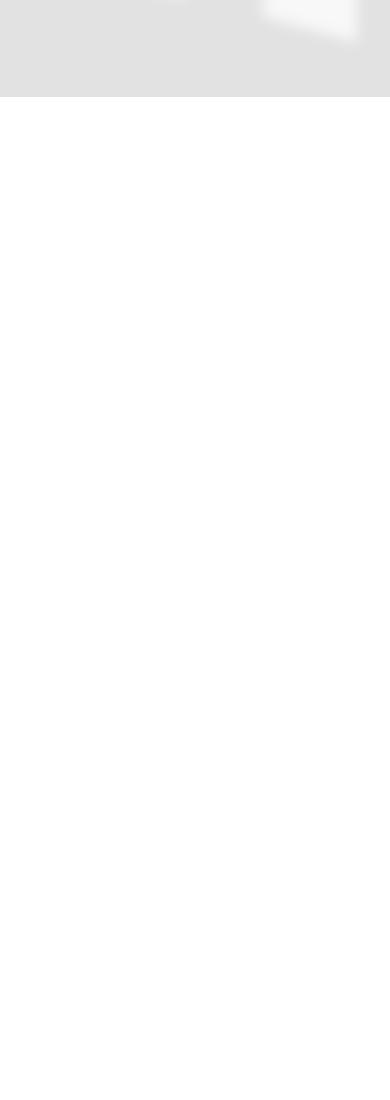
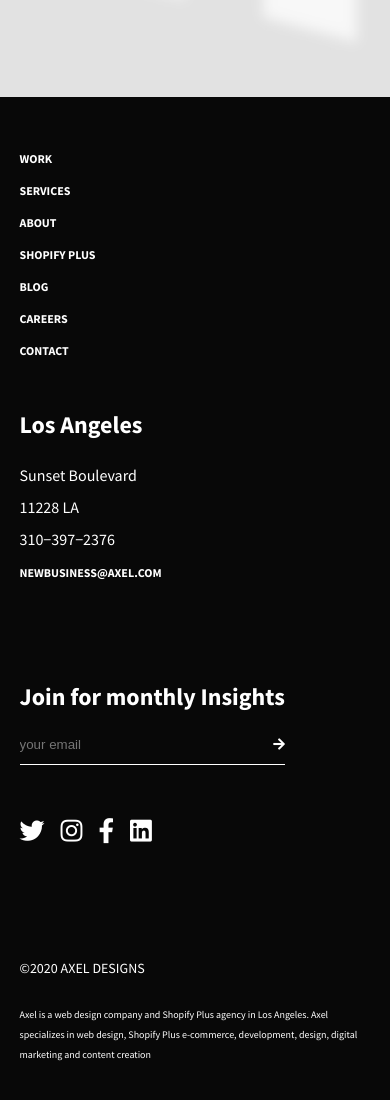
Before and after one commit to AdnanM996/axel, a website: page index.html in a window 390 px wide. Shown: the part 5782-6882 px from the top of the page. Before the commit the page ends 5879 px from the top, so only its background shows below. Drawn offline with nearby package versions, Linux system fonts and the light colour scheme; a script that the page names is missing.

Commit message:
finished footer mobile

```diff
--- a/index.html
+++ b/index.html
@@ -170,7 +170,7 @@
                     </div>
 
                     <div class="grid__inner--item">
-                        <a href="#" class="cta">view our work</a>
+                        <a href="#" class="cta">view our work <i class="fas fa-arrow-right"></i></a>
                     </div>
                 </div><!--end grid inner-->
             </div><!--end grid item 1-->
@@ -194,6 +194,60 @@
 </section>
 <!--end get started-->
 
+<!--footer-->
+<footer class="footer">
+    <div class="wrapper">
+
+        <div class="footer__item">
+            <ul>
+                <li><a href="#" class="footer--link">work</a></li>
+                <li><a href="#" class="footer--link">services</a></li>
+                <li><a href="#" class="footer--link">about</a></li>
+                <li><a href="#" class="footer--link">shopify plus</a></li>
+                <li><a href="#" class="footer--link">blog</a></li>
+                <li><a href="#" class="footer--link">careers</a></li>
+                <li><a href="#" class="footer--link">contact</a></li>
+            </ul>
+
+            <ul>
+                <li><h5>Los Angeles</h5></li>
+                <li>Sunset Boulevard</li>
+                <li>11228 LA</li>
+                <li>310&minus;397&minus;2376</li>
+                <li><a href="mailto:#" class="footer--link">newbusiness&#64;axel&#46;com</a></li>
+            </ul>
+        </div>
+
+        <div class="footer__item">
+
+            <div class="footer__left">
+                <h5>Join for monthly Insights</h5>
+
+                <form action="#" class="footer__form" method="POST">
+                    <input type="email" required placeholder="your email">
+                    <button type="submit"><i class="fas fa-arrow-right"></i></button>
+                </form>
+            </div><!--end footer left-->
+
+            <!--footer right-->
+            <div class="footer__right">
+                <ul class="footer--list">
+                    <li><a href="#"><i class="fab fa-twitter"></i></a></li>
+                    <li><a href="#"><i class="fab fa-instagram"></i></a></li>
+                    <li><a href="#"><i class="fab fa-facebook-f"></i></a></li>
+                    <li><a href="#"><i class="fab fa-linkedin"></i></a></li>
+                </ul>
+            </div>
+            <!--end footer right-->
+        </div>
+
+        <div class="footer__item footer__item--3">
+            <p>&copy;2020 AXEL DESIGNS</p>
+            <small>Axel is a web design company and Shopify Plus agency in Los Angeles. Axel specializes in web design, Shopify Plus e-commerce, development, design, digital marketing and content creation</small>
+        </div>
+    </div>
+</footer>
+<!--end footer-->
 
 <script src="https://cdnjs.cloudflare.com/ajax/libs/ScrollMagic/2.0.7/ScrollMagic.min.js"></script>
 <script src="https://cdnjs.cloudflare.com/ajax/libs/ScrollMagic/2.0.7/plugins/animation.gsap.min.js"></script>
--- a/sass/base/_typography.scss
+++ b/sass/base/_typography.scss
@@ -91,3 +91,39 @@
 .our-services--heading {
     margin-top: -3.5rem;
 }
+
+.footer {
+    &--link {
+        color: $white;
+        font-size: 1.2rem;
+        font-weight: 700;
+        text-transform: uppercase;
+        transition: all .3s ease;
+
+        &:hover {
+            color: rgba($white, .5);
+        }
+    }
+
+    &--list {
+        & a {
+            font-size: 2.5rem;
+            transition: all .5s cubic-bezier(0.6, 0.04, 0.98, 0.335);
+
+            &:hover {
+                color: rgba($white, .5);
+            }
+        }
+    }
+
+    &__item--3 {
+        & p {
+            font-size: 1.4rem;
+            margin-bottom: 2.5rem;
+        }
+
+        & small {
+            font-size: 1rem;
+        }
+    }
+}
--- a/sass/layout/_footer.scss
+++ b/sass/layout/_footer.scss
@@ -0,0 +1,43 @@
+.footer {
+    background-color: $dark-text;
+    color: $white;
+    padding: $padding-small;
+
+    & .wrapper {
+        @include space-between-start-down;
+    }
+
+    &__item {
+        &:not(:last-child) {
+            margin-bottom: 5rem;
+        }
+
+        & ul {
+            margin-bottom: 5rem;
+        }
+    }
+
+    & li {
+        &:not(:last-child) {
+            margin-bottom: 1.2rem;
+        }
+    }
+
+    & h5 {
+        color: $white;
+    }
+
+    &--list {
+        display: flex;
+
+        & li {
+            &:not(:last-child) {
+                margin-right: 1.6rem;
+            }
+        }
+
+        & a {
+            color: $white;
+        }
+    }
+}
--- a/sass/layout/_form.scss
+++ b/sass/layout/_form.scss
@@ -0,0 +1,33 @@
+.footer {
+    &__form {
+        display: flex;
+        justify-content: space-between;
+        align-items: center;
+        border-bottom: 1px solid $white;
+        padding-bottom: 1.2rem;
+        margin-bottom: 5rem;
+
+        & input[type="email"] {
+            background-color: transparent;
+            border: none;
+            color: $white;
+            display: inline-block;
+            outline-width: 0;
+            //padding: .8rem;
+            width: 100%;
+        }
+
+        & button[type="submit"] {
+            background-color: transparent;
+            border: none;
+            color: $white;
+            cursor: pointer;
+            //padding: .8rem;
+            outline-width: none;
+        }
+
+        &::placeholder {
+            color: $white;
+        }
+    }
+}
--- a/sass/layout/_grid.scss
+++ b/sass/layout/_grid.scss
@@ -7,7 +7,7 @@
 .hero {
     & .grid {
         grid-template-columns: 1fr;
-        grid-template-rows: 60% 40%;
+        grid-template-rows: repeat(2, auto);
         row-gap: 5rem;
 
         &__item {
```
Also changed, not shown: css/main.css.
